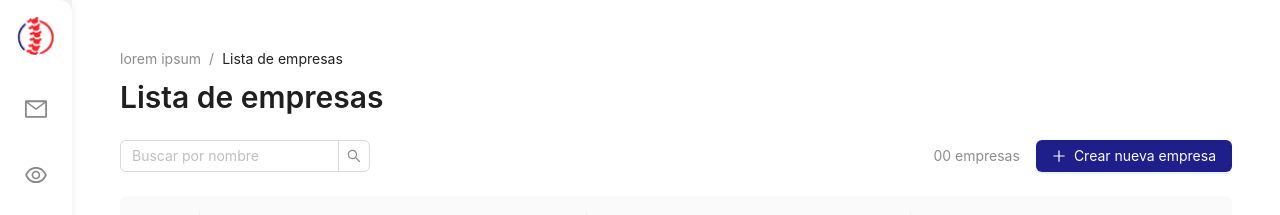
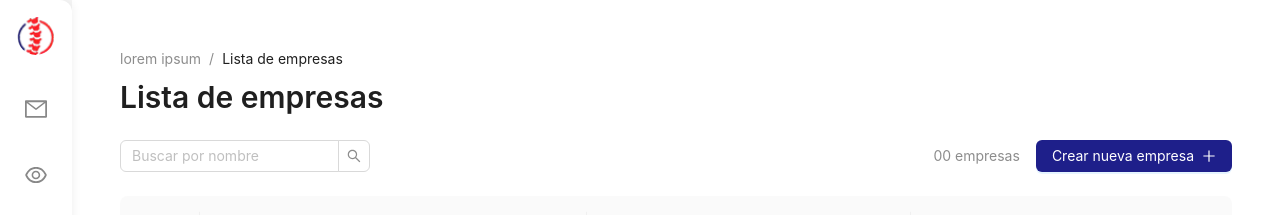
Before and after one commit to felipeallen20/Prueba-7am, a Next.js app: page /dashboard in a window 1280 px wide. Shown: the top 215 px of the page. Built offline with nearby package versions, Linux system fonts and the light colour scheme.

Commit message:
style(filter-table): Plus icon in create enterprise put in right

```diff
--- a/src/components/dashboard/FilterTable.tsx
+++ b/src/components/dashboard/FilterTable.tsx
@@ -23,8 +23,9 @@ export default function FilterTable({ totalEmpresas, onSearch, onCreate }: Filte
 
       <Space size="middle">
         <Text type="secondary">{String(totalEmpresas).padStart(2, '0')} empresas</Text>
-        <Button type="primary" icon={<PlusOutlined />} onClick={onCreate} style={{ backgroundColor: '#1E1F8A' }}>
+        <Button type="primary" onClick={onCreate} style={{ backgroundColor: '#1E1F8A' }}>
           Crear nueva empresa
+          <PlusOutlined />
         </Button>
       </Space>
     </div>
```
